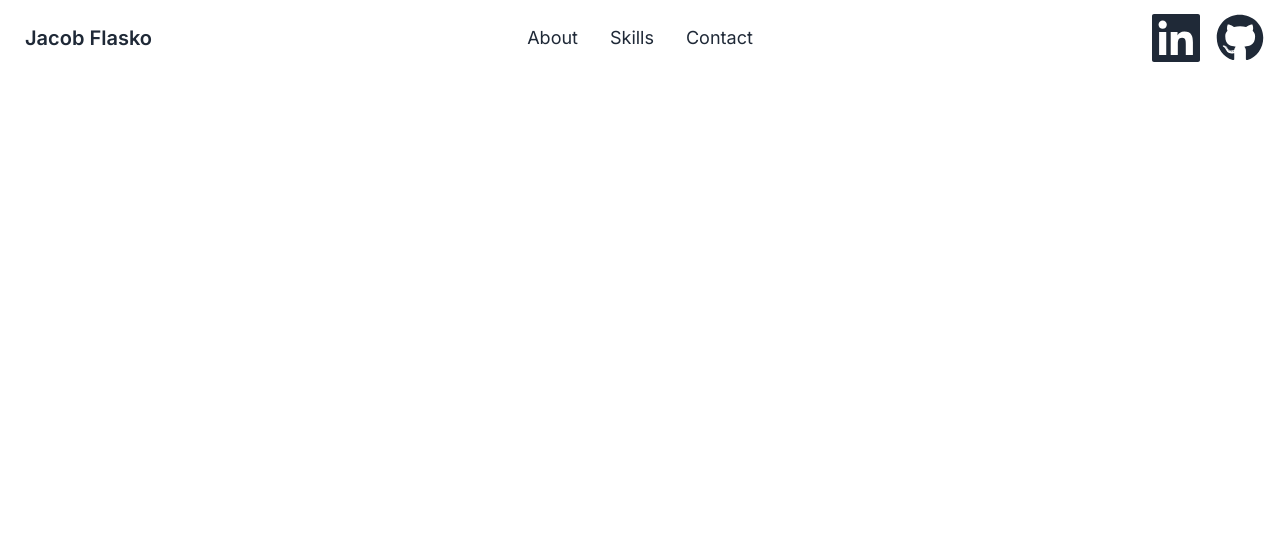
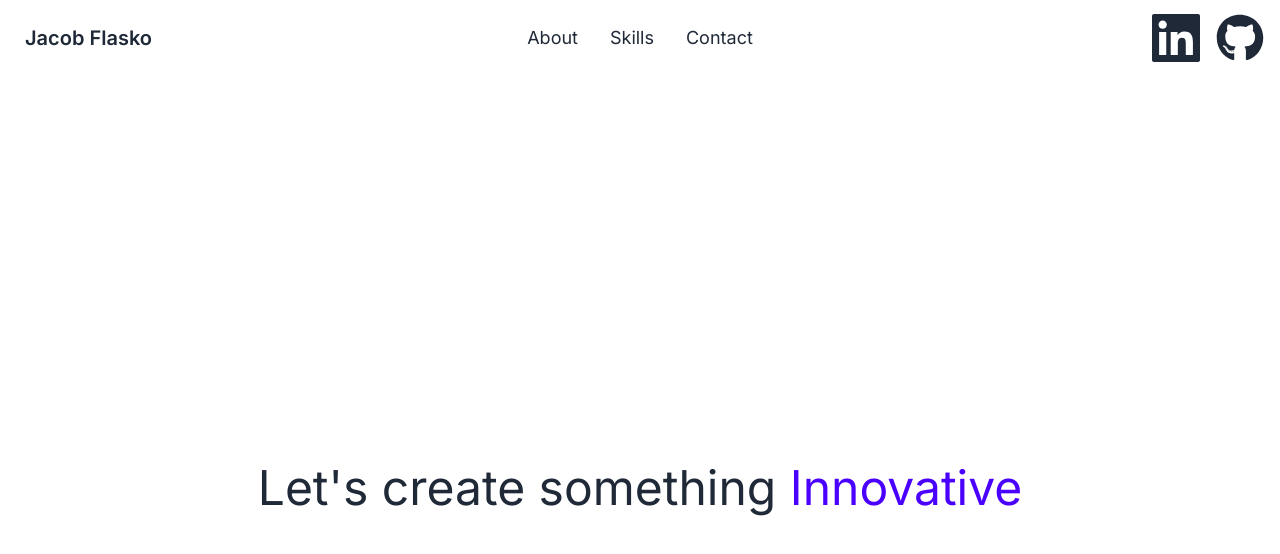
Before and after one commit to JacobFlasko/jacobflasko.com, a Next.js app in the folder jacobflasko.com/: page / in a window 1280 px wide. Shown: the top 554 px of the page. Built offline with nearby package versions, Linux system fonts and the light colour scheme.

Commit message:
Add HeroText

```diff
--- /dev/null
+++ b/jacobflasko.com/app/components/Home/HeroText/HeroText.tsx
@@ -0,0 +1,68 @@
+"use client";
+import React, { useEffect, useState } from "react";
+
+const rotatingTerms = [
+  "Incredible",
+  "Innovative",
+  "Groundbreaking",
+  "World-Changing",
+  "Memorable",
+];
+
+const HeroText: React.FC = () => {
+  const [currentTerm, setCurrentTerm] = useState(0);
+  const [isEntering, setIsEntering] = useState(true); // Simplify the state to a boolean for entering/exiting
+
+  useEffect(() => {
+    // Set the text to enter on initial render
+    setIsEntering(true);
+
+    const intervalId = setInterval(() => {
+      // Trigger exit animation
+      setIsEntering(false);
+
+      // Change term and restart entering animation after exit animation completes
+      setTimeout(() => {
+        setCurrentTerm((prevTerm) => (prevTerm + 1) % rotatingTerms.length);
+        setIsEntering(true);
+      }, 500); // Matches the duration of the exit animation
+    }, 3000); // Total duration before changing the term, including animation time
+
+    return () => clearInterval(intervalId);
+  }, []);
+
+  // Define styles for entering and exiting states
+  const enteringStyle = {
+    opacity: 1,
+  };
+  const exitingStyle = {
+    opacity: 0,
+  };
+
+  // Apply different styles based on the entering/exiting state
+  const dynamicWordStyle = isEntering ? enteringStyle : exitingStyle;
+
+  return (
+    <div className="text-center relative" style={{ height: "24px" }}>
+      <p
+        style={{
+          display: "inline-block",
+        }}
+        className="text-xl md:text-4xl lg:text-5xl whitespace-nowrap"
+      >
+        Let's create something{" "}
+        <span
+          className="text-primary"
+          style={{
+            ...dynamicWordStyle,
+            transition: "opacity 500ms ease",
+          }}
+        >
+          {rotatingTerms[currentTerm]}
+        </span>
+      </p>
+    </div>
+  );
+};
+
+export default HeroText;
--- a/jacobflasko.com/app/page.tsx
+++ b/jacobflasko.com/app/page.tsx
@@ -1,8 +1,17 @@
 import React from "react";
 import Navbar from "./components/global/Navbar/Navbar";
+import HeroText from "./components/Home/HeroText/HeroText";
 
 const page = () => {
-  return <Navbar />;
+  return (
+    <>
+      <Navbar />
+      {/* First Section for hero text and icons */}
+      <section className="flex h-screen w-full justify-center items-center">
+        <HeroText />
+      </section>
+    </>
+  );
 };
 
 export default page;
```
